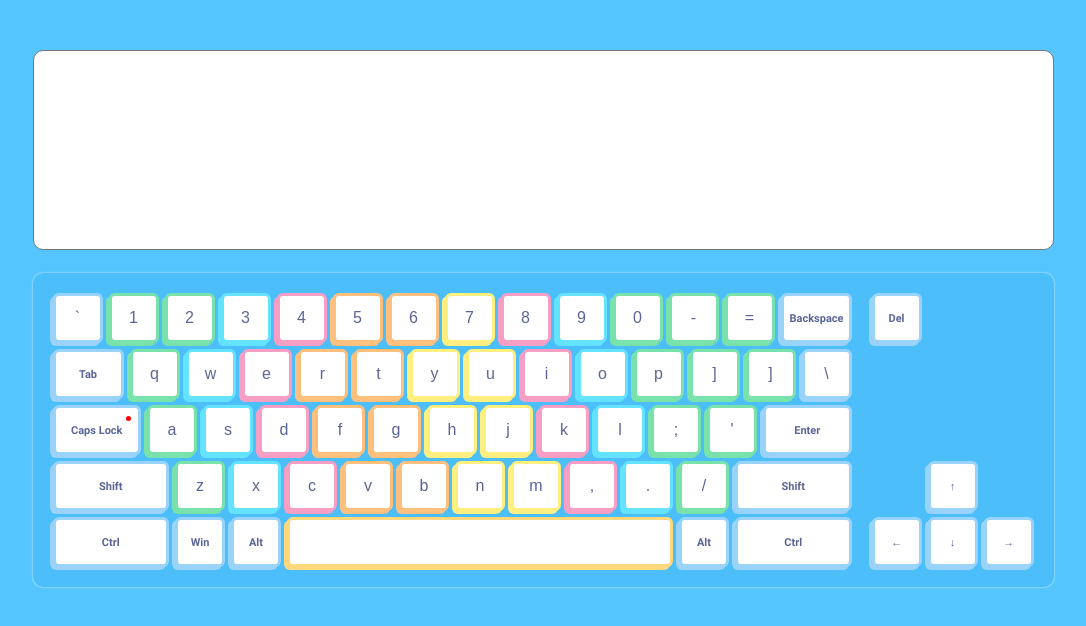
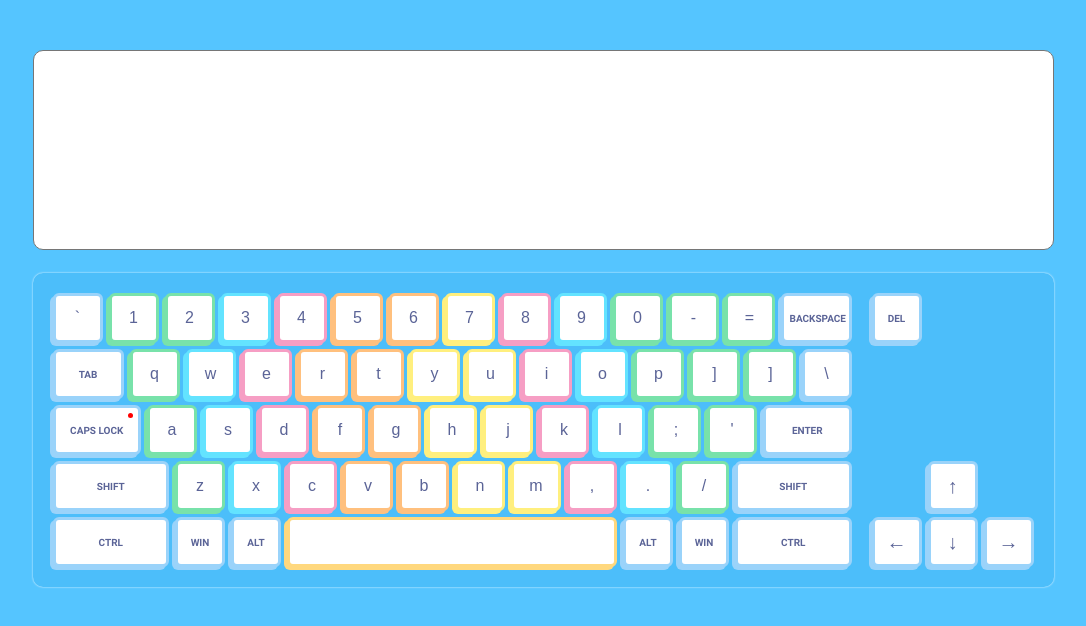
Before and after one commit to tarasdemidovich1995/codejam-virtual-keyboard, a plain HTML site: page index.html in a window 1280 px wide. Shown: the whole page, without its empty margins (97-1183 px from the left). Drawn offline with Linux system fonts and the light colour scheme; a script that the page names is missing.

Commit message:
fix: add win button in last row

```diff
--- a/index.html
+++ b/index.html
@@ -88,6 +88,7 @@
                         <button class="button button_special button_special_space button_light-orange"
                             data-value="Space"></button>
                         <button class="button button_special button_special_alt" data-value="Alt">Alt</button>
+                        <button class="button button_special button_special_win" data-value="Win">Win</button>
                         <button class="button button_special button_special_ctrl" data-value="Ctrl">Ctrl</button>
                     </div>
                 </div>
--- a/styles/components/_button.scss
+++ b/styles/components/_button.scss
@@ -29,8 +29,9 @@
 
         font-family: 'Roboto-Bold', monospace;
         font-weight: 700;
-        font-size: 0.55rem;
+        font-size: 0.5rem;
         color: $textColor2;
+        text-transform: uppercase;
 
         &_backspace {
             width: 71px;
@@ -50,8 +51,8 @@
                 border-radius: 50%;
                 background-color: red;
                 position: absolute;
-                top: 7.5px;
-                right: 7.5px;
+                top: 5px;
+                right: 5px;
             }
         }
 
@@ -68,7 +69,11 @@
         }
 
         &_space {
-            width: 386px;
+            width: 330px;
+        }
+
+        &_arrow-right, &_arrow-left, &_arrow-top, &_arrow-bottom {
+            font-size: 1rem;
         }
     }
 
```
Also changed, not shown: main.css, 1 other file.
